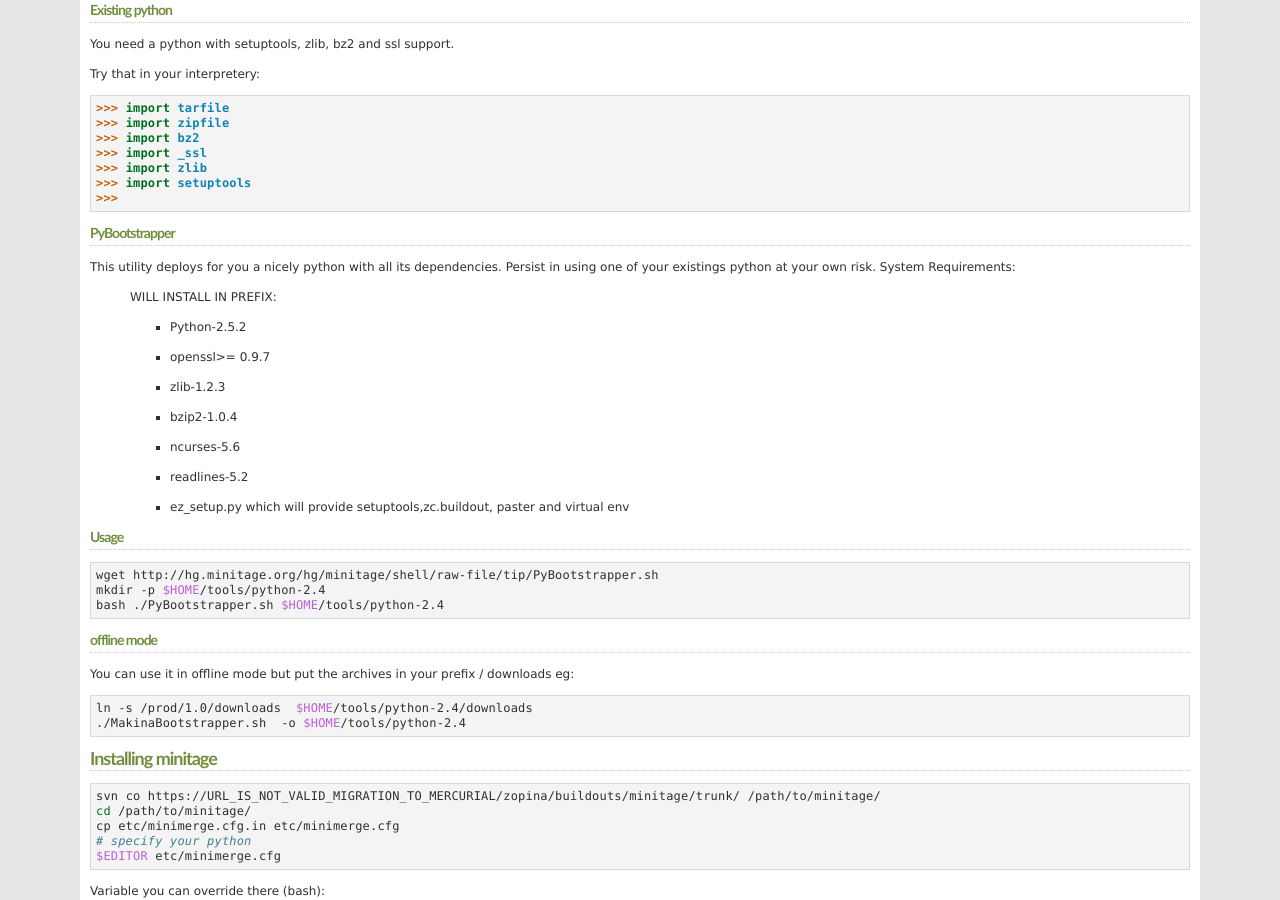
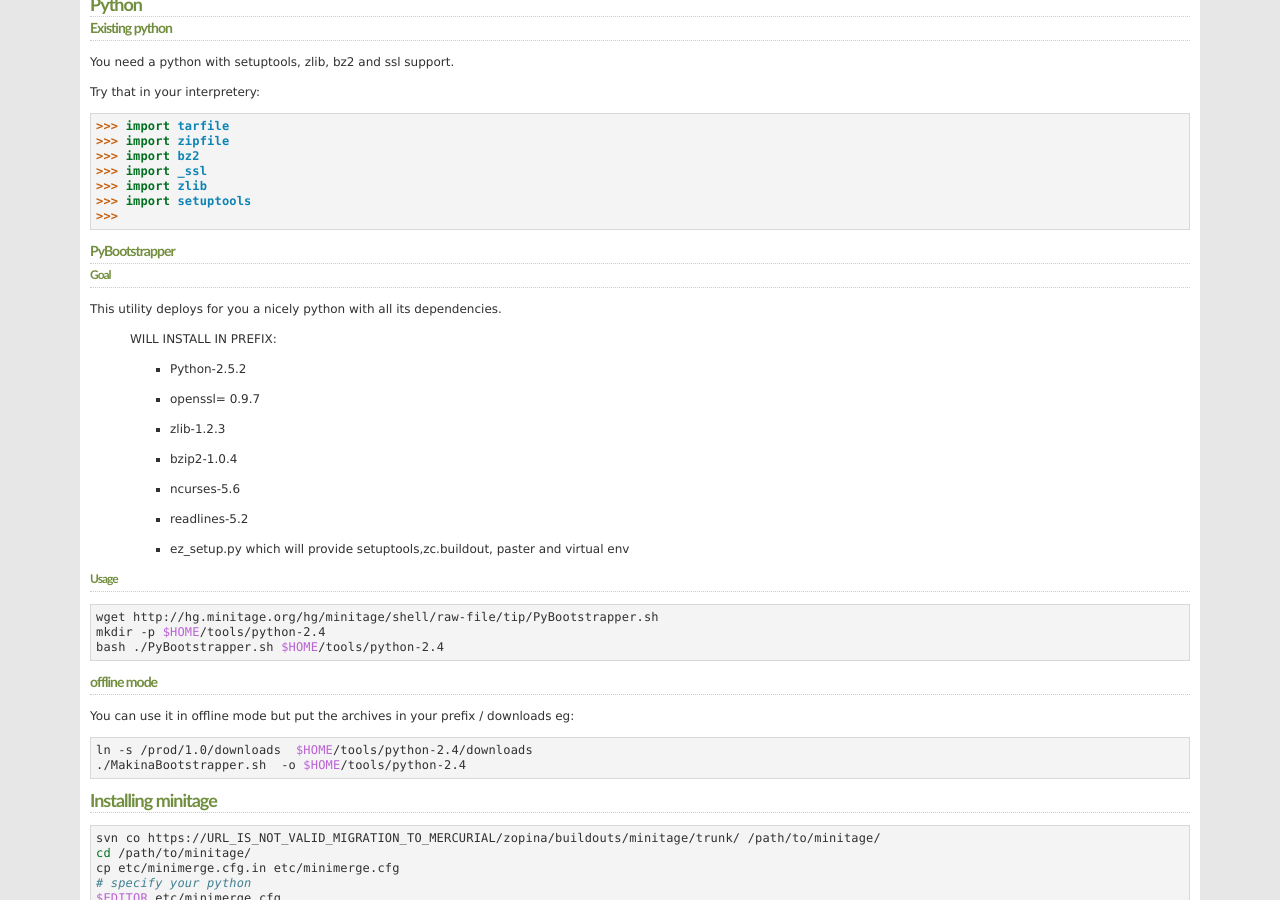
Before and after one commit to minitage/minitage.github.io, a Sphinx documentation site: the page built from source/installation.rst, in a window 1280 px wide and 900 px high, scrolled down 2022 px. Built offline with Sphinx 7.4.7, drawn with Linux system fonts in a browser that asks for light colours.

Commit message:
installation udpate

```diff
--- a/source/installation.rst
+++ b/source/installation.rst
@@ -107,14 +107,15 @@
 PyBootstrapper
 ---------------
 
+Goal
+++++
+
 This utility deploys for you a nicely python with all its dependencies.
-Persist in using one of your existings python at your own risk.
-System Requirements:
 
     WILL INSTALL IN PREFIX:
 
     * Python-2.5.2
-    * openssl>= 0.9.7
+    * openssl= 0.9.7
     * zlib-1.2.3
     * bzip2-1.0.4
     * ncurses-5.6
@@ -122,7 +123,7 @@
     * ez_setup.py which will provide setuptools,zc.buildout, paster and virtual env
 
 Usage
------
+++++++
 
 .. sourcecode:: sh
 
```
